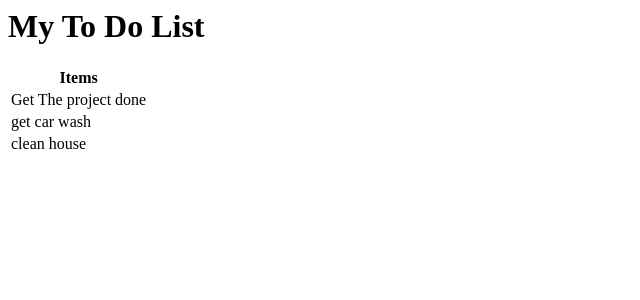
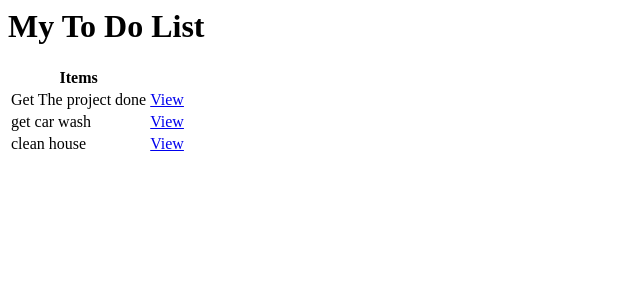
Before and after one commit to Showrav-Dhar/TaskMaster, a Django app: page / in a window 1280 px wide. Shown: the top 300 px of the page, without its empty margins (0-640 px from the left). Run offline with Django 4.2, Linux system fonts and the light colour scheme; data comes from the database, SQL or seed files in the repository.

Commit message:
detail page

```diff
--- a/base/templates/base/task_list.html
+++ b/base/templates/base/task_list.html
@@ -3,10 +3,12 @@
 <table>
     <tr>
         <th>Items</th>
+        <th></th>
     </tr>
     {% for task in tasks %}
       <tr>
         <td>{{task.title}}</td>
+        <td><a href="{ %url 'task' 'task.id'}">View</a></td>
       </tr>
       {% empty %}
       <h3>No Items in List</h3>
```
